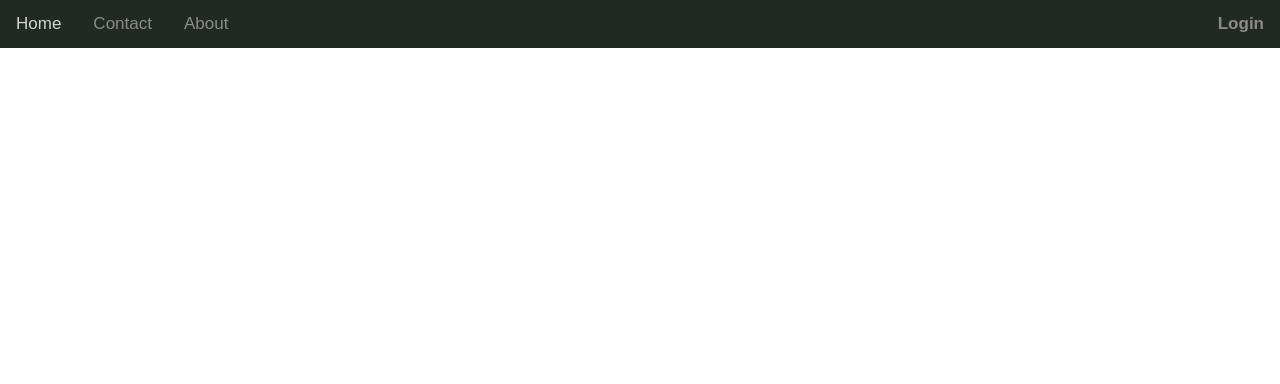
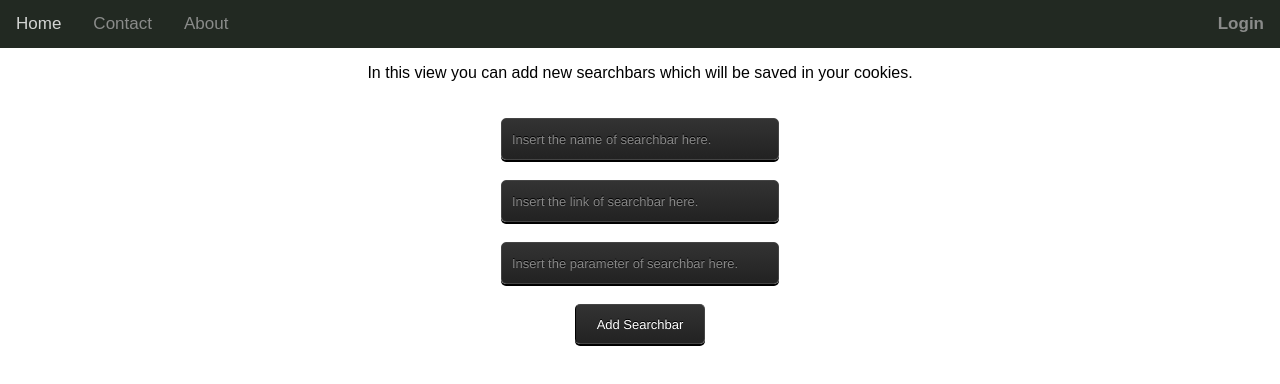
Before and after one commit to testordaniel/yourownstartscreen, a React (Create React App) app: page /addSearchbar in a window 1280 px wide. Shown: the top 384 px of the page. Built offline with nearby package versions, Linux system fonts and the light colour scheme.

Commit message:
addSearchbar

```diff
--- a/src/App.js
+++ b/src/App.js
@@ -8,6 +8,7 @@ import Heading from './components/Heading.component.js';
 import Main from './components/Main.component.js';
 import About from './components/About.component.js';
 import Login from './components/Login.component.js';
+import AddSearchbar from './components/AddSearchbar.component.js';
 
 class App extends Component {
 
@@ -27,6 +28,7 @@ class App extends Component {
           <Route exact path='/contact' component={Main}/>
           <Route path='/about' component={About}/>
           <Route exact path='/login' component={Login}/>
+          <Route exact path='/addSearchbar' component={AddSearchbar}/>
         </Switch>
         </div>
       </div>
@@ -34,7 +36,4 @@ class App extends Component {
   }
 }
 
-
-
-
 export default App;
--- /dev/null
+++ b/src/components/AddSearchbar.component.js
@@ -0,0 +1,23 @@
+import React, { Component } from 'react';
+import './css/AddSearchbar.component.css';
+import './css/Main.component.css';
+
+export default class AddSearchbar extends Component {
+
+  render() {
+    return(
+      <div>
+        <p>In this view you can add new searchbars which will be saved in your cookies.</p>
+        <div className="createSearchbarForm">
+          <section className="webdesign-workshop">
+                <input type="text" placeholder="Insert the name of searchbar here." size="30"/>
+                <input type="text" placeholder="Insert the link of searchbar here." size="30"/>
+                <input type="text" placeholder="Insert the parameter of searchbar here." size="30"/>
+                <button className="createSearchbarFormButton">Add Searchbar</button>
+            </section>
+        </div>
+
+      </div>
+    );
+  }
+}
--- a/src/components/Entry.component.js
+++ b/src/components/Entry.component.js
@@ -17,11 +17,11 @@ var styleEntry = {
   display: 'inline-block',
   marginLeft: 15,
   marginRight: 15,
-  marginTop: 15
+  marginTop: 25
 }
 
 var styleName = {
   color: '#000000',
   textDecoration: 'none',
-  fontWeight: 'bold'
+  fontWeight: 'bold',
 }
--- a/src/components/Heading.component.js
+++ b/src/components/Heading.component.js
@@ -25,11 +25,11 @@ constructor() {
     const { width } = this.state;
     if(width >= 500) {
       return(
-        <h3 style={{padding:5}}>Welcome to your own start screen</h3>
+        <h3 style={{paddingTop:25, marginTop: 0, marginBottom: 0}}>Welcome to your own start screen</h3>
       );
     } else if (width >= 348){
       return(
-      <h4 style={{padding:5}}>Welcome to your own start screen</h4>
+      <h4 style={{padding:5, marginTop: 0, marginBottom: 0}}>Welcome to your own start screen</h4>
     );
   } else {
       return(
--- a/src/components/Main.component.js
+++ b/src/components/Main.component.js
@@ -2,7 +2,8 @@ import React, { Component } from 'react';
 import Entry from './Entry.component.js';
 import Searchbar from './Searchbar.component.js';
 import Heading from './Heading.component.js';
-import './Main.component.css';
+import './css/Main.component.css';
+import { Link } from 'react-router-dom'
 
 export default class Main extends Component {
 
@@ -29,14 +30,14 @@ render() {
 
   return (
       <div>
-        <div className="blurred-bg">
-          <Heading/>
+        <div className="blur">
+        <Heading/>
           {
             searchbars.map
               (elem => <Searchbar name={elem.name} site={elem.site} parameter={elem.parameter}/>)
           }
+        <Link to='/addSearchbar'><span className="add">+</span></Link>
         </div>
-        <hr/>
         <div>
           {
             entries.map
--- a/src/components/Navbar.component.js
+++ b/src/components/Navbar.component.js
@@ -1,6 +1,6 @@
 import React, { Component} from 'react';
 import { Link } from 'react-router-dom'
-import './Navbar.component.css';
+import './css/Navbar.component.css';
 import Heading from './Heading.component.js';
 
 export default class Navbar extends Component{
--- /dev/null
+++ b/src/components/css/AddSearchbar.component.css
@@ -0,0 +1,88 @@
+.webdesign-workshop {
+	display: inline-block;
+}
+
+.webdesign-workshop input {
+	background: #222;
+	background: linear-gradient(#333, #222);
+	border: 1px solid #444;
+	border-radius: 5px;
+	box-shadow: 0 2px 0 #000;
+	color: #888;
+	font-family: 'Cabin', helvetica, arial, sans-serif;
+	font-size: 13px;
+	font-weight: 400;
+	height: 40px;
+	margin: 20px;
+	padding: 0 10px;
+	text-shadow: 0 -1px 0 #000;
+  display: block;
+}
+
+.ie .webdesign-workshop input {
+	line-height: 40px;
+}
+
+.webdesign-workshop input::-webkit-input-placeholder {
+   color: #888;
+}
+
+.webdesign-workshop input:-moz-placeholder {
+   color: #888;
+}
+
+.webdesign-workshop input:focus {
+	animation: glow 800ms ease-out infinite alternate;
+	background: #222922;
+	background: linear-gradient(#333933, #222922);
+	border-color: #393;
+	box-shadow: 0 0 5px rgba(0,255,0,.2), inset 0 0 5px rgba(0,255,0,.1), 0 2px 0 #000;
+	color: #efe;
+	outline: none;
+}
+
+.webdesign-workshop input:focus::-webkit-input-placeholder {
+	color: #efe;
+}
+
+.webdesign-workshop input:focus:-moz-placeholder {
+	color: #efe;
+}
+
+
+.webdesign-workshop button {
+	background: #222;
+	background: linear-gradient(#333, #222);
+	box-sizing: border-box;
+	border: 1px solid #444;
+	border-left-color: #000;
+	border-radius: 5px;
+	box-shadow: 0 2px 0 #000;
+	color: #fff;
+	font-family: 'Cabin', helvetica, arial, sans-serif;
+	font-size: 13px;
+	font-weight: 400;
+	height: 40px;
+	margin: 0;
+	padding: 0;
+	position: relative;
+	text-shadow: 0 -1px 0 #000;
+	max-width: 80px;
+  width: 100px;
+  min-width: 130px;
+}
+
+.webdesign-workshop button:hover,
+.webdesign-workshop button:focus {
+	background: #292929;
+	background: linear-gradient(#393939, #292929);
+	color: #5f5;
+	outline: none;
+}
+
+.webdesign-workshop button:active {
+	background: #292929;
+	background: linear-gradient(#393939, #292929);
+	box-shadow: 0 1px 0 #000, inset 1px 0 1px #222;
+	top: 1px;
+}
--- /dev/null
+++ b/src/components/css/Main.component.css
@@ -0,0 +1,17 @@
+.blur {
+  background: rgb(34,34,34); /* for IE */
+  background: rgba(34,34,34,0.75);
+  position: relative;
+}
+
+.add {
+  position: absolute;
+  right: 0;
+  bottom: 0;
+  padding: 10px;
+  margin: 15px;
+  border: 1px solid;
+  border-radius: 6px;
+  color: white;
+  opacity: 0.7;
+}
--- a/src/components/Searchbar.component.css
+++ b/src/components/css/Searchbar.component.css
@@ -1,6 +1,7 @@
 .webdesigntuts-workshop {
 	padding-right: 15px;
 	padding-left: 15px;
+	padding-top: 20px;
 	padding-bottom: 20px;
 	display: inline-block;
 }
```
Also changed, not shown: src/components/Searchbar.component.js (+3 -4 lines), src/components/Main.component.css (deleted), src/components/css/Navbar.component.css (renamed from src/components/Navbar.component.css).
